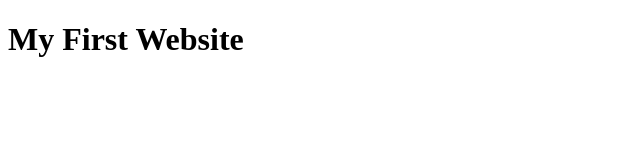
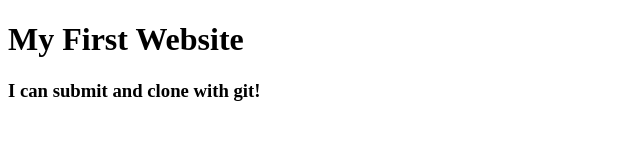
Before and after one commit to mimnets/my-first-website, a plain HTML site: page index.html in a window 1280 px wide. Shown: the whole page, without its empty margins (0-640 px from the left). Drawn offline with Linux system fonts and the light colour scheme.

Commit message:
lean git hub

```diff
--- a/index.html
+++ b/index.html
@@ -7,5 +7,6 @@
 </head>
 <body>
     <h1>My First Website</h1>
+    <h3>I can submit and clone with git!</h3>
 </body>
 </html>
```
